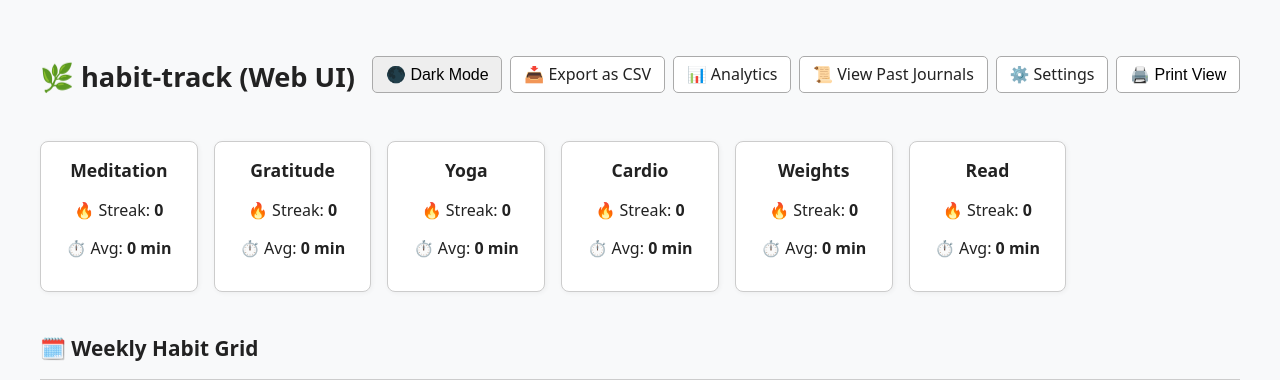
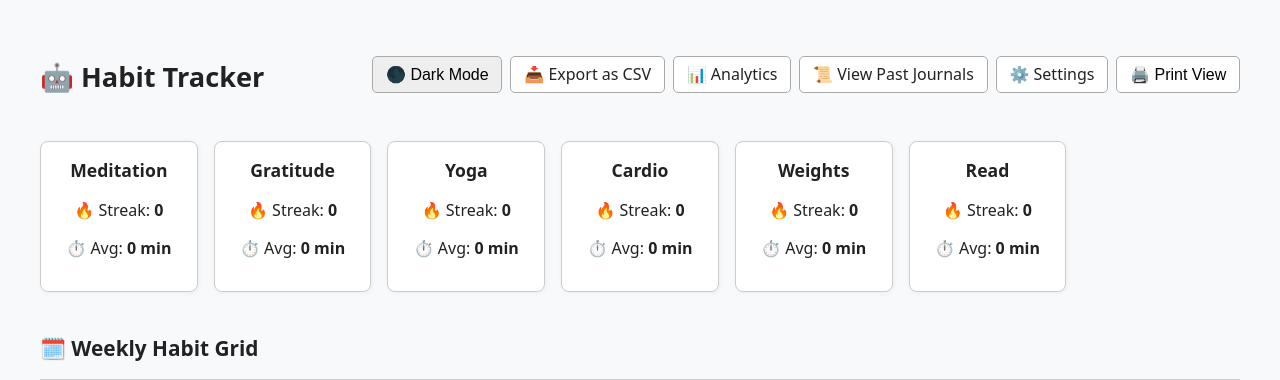
Before and after one commit to jake0lawrence/habit-tracker, a Flask app: page / in a window 1280 px wide. Shown: the top 380 px of the page. Run offline with Flask 3, Linux system fonts and the light colour scheme; data that the repository does not hold is empty; some libraries are stand-ins or nearby versions.

Commit message:
fix: update header title

```diff
--- a/templates/index.html
+++ b/templates/index.html
@@ -38,7 +38,7 @@
 {% endif %}
 
 <header>
-  <h1>🌿 habit-track (Web&nbsp;UI)</h1>
+  <h1>🤖 Habit Tracker</h1>
   <div class="controls">
     <button class="theme-toggle"
             @click="dark = !dark"
```
